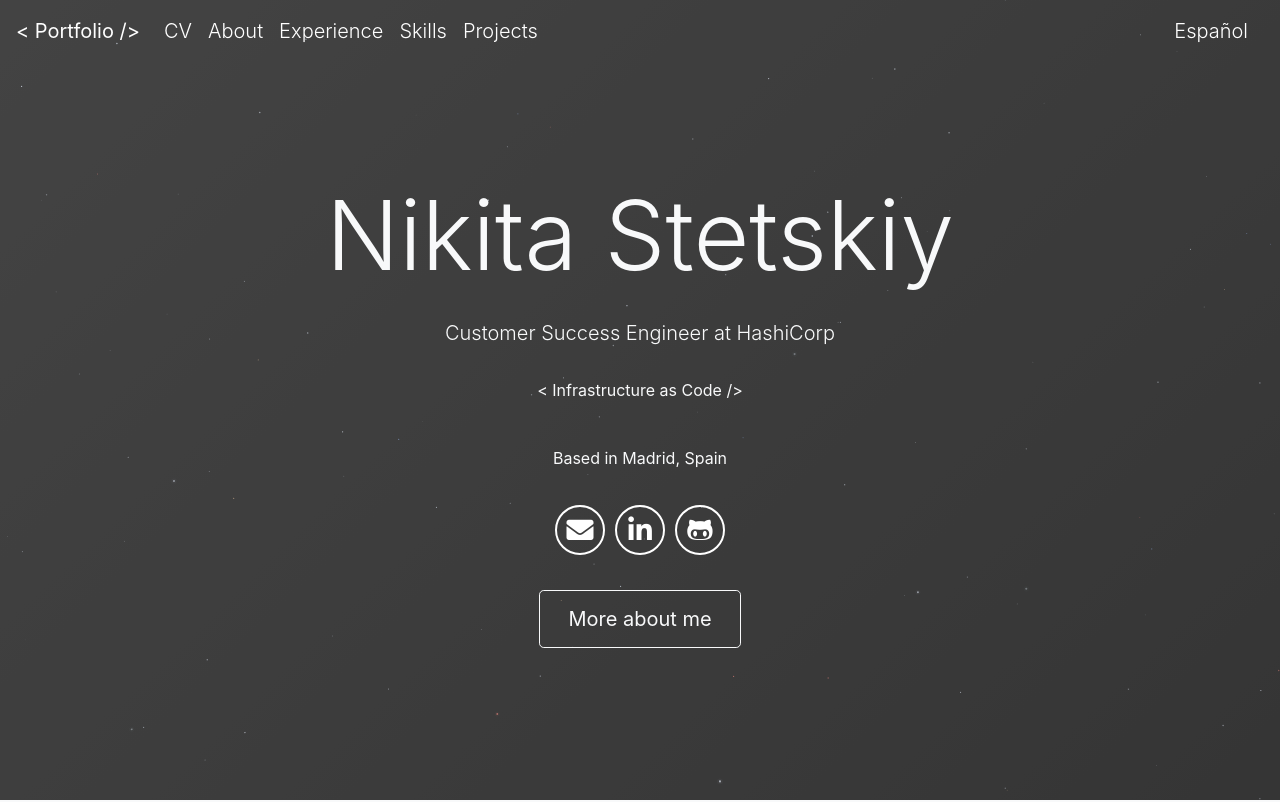
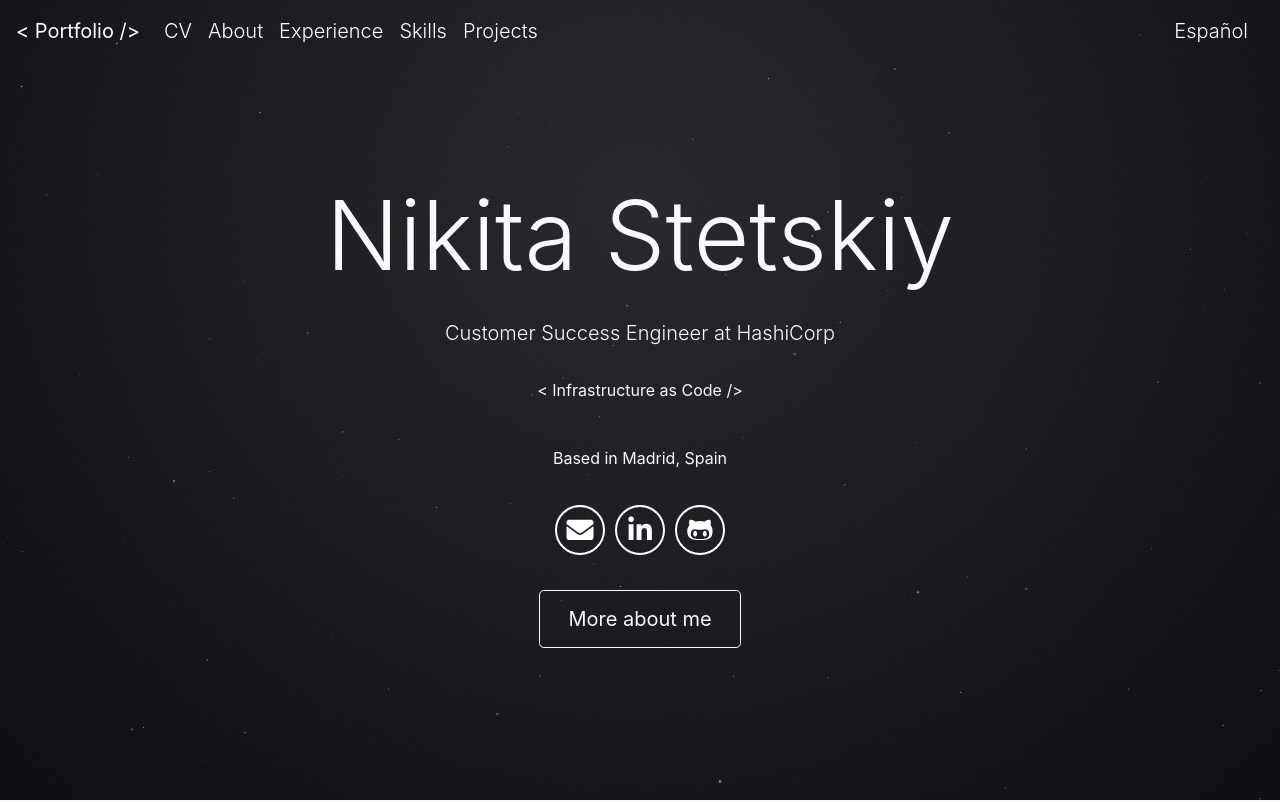
Before and after one commit to nikitastetskiy/portfolio, a React (Vite) app in the folder app/: page / in a window 1280 px wide. Shown: the top 802 px of the page. Built offline with nearby package versions, Linux system fonts and the light colour scheme.

Commit message:
Reduce hero gradient banding and render stars as points

```diff
--- a/app/src/App.jsx
+++ b/app/src/App.jsx
@@ -189,11 +189,7 @@ function Hero({ lang }) {
     <section
       id="home"
       aria-labelledby="hero-name"
-      style={{
-        background: 'linear-gradient(136deg,#FFFFFF, #3D3D3D, #000000)',
-        backgroundSize: '1200% 1200%',
-      }}
-      className="jumbotron jumbotron-fluid title bg-transparent bgstyle text-light min-vh-100 d-flex align-content-center align-items-center flex-wrap m-0"
+      className="jumbotron jumbotron-fluid title text-light min-vh-100 d-flex align-content-center align-items-center flex-wrap m-0"
     >
       <Starfield />
       <div className="container text-center text-mix">
--- a/app/src/components/Starfield.jsx
+++ b/app/src/components/Starfield.jsx
@@ -19,22 +19,9 @@ export default function Starfield() {
       context.clearRect(0, 0, bounds.width, bounds.height);
       context.save();
       context.translate(bounds.width / 2, bounds.height / 2);
-      context.lineCap = 'round';
       for (const particle of particles) {
         if (seconds) particle.update(seconds);
         const { sx, sy, radius, alpha, color } = particle;
-        const dx = sx - particle.osx;
-        const dy = sy - particle.osy;
-        const distance = Math.hypot(dx, dy);
-        if (distance > 0.4) {
-          const length = Math.min(1, 4 / distance);
-          context.beginPath();
-          context.moveTo(sx - dx * length, sy - dy * length);
-          context.lineTo(sx, sy);
-          context.lineWidth = radius * 0.7;
-          context.strokeStyle = `rgba(${color},${alpha * 0.32})`;
-          context.stroke();
-        }
         if (radius > 0.85) {
           context.beginPath();
           context.arc(sx, sy, radius * 2.75, 0, Math.PI * 2);
--- a/app/src/enhancements.css
+++ b/app/src/enhancements.css
@@ -4,11 +4,14 @@ html {
 }
 #home {
   position: relative;
+  isolation: isolate;
   overflow: hidden;
   padding-top: 90px;
+  background-color: #0b0c0f;
 }
 .starfield {
   position: absolute;
+  z-index: 1;
   inset: 0;
   width: 100%;
   height: 100%;
@@ -16,6 +19,7 @@ html {
 }
 #home .container {
   position: relative;
+  z-index: 2;
 }
 .about-layout .pic {
   width: 100%;
@@ -474,12 +478,17 @@ button:focus-visible {
   }
 }
 
-/* Keep the original animated gradient while retaining readable text at every phase. */
+/* A narrow tonal range and fine static grain soften gradient banding. */
 #home:before {
   content: '';
   position: absolute;
+  z-index: 0;
   inset: 0;
-  background: rgba(0, 0, 0, 0.55);
+  pointer-events: none;
+  background-image:
+    url('./images/sky-grain.svg'),
+    radial-gradient(ellipse at 50% 25%, #24262b 0%, #141519 60%, #090a0d 100%);
+  background-size: 128px 128px, 100% 100%;
 }
 #home .text-mix {
   mix-blend-mode: normal;
--- a/app/src/starfield/particle.js
+++ b/app/src/starfield/particle.js
@@ -27,19 +27,12 @@ export default class Particle {
       : tint < 0.96 ? '255,146,137'
       : '255,215,174';
     this.project();
-    // A new star never draws a trail from the center or its previous location.
-    this.osx = this.sx;
-    this.osy = this.sy;
   }
 
   project() {
     const scale = this.bounds.depth / this.z;
     this.sx = this.x * scale;
     this.sy = this.y * scale;
-    // A fixed exposure keeps trails the same length at different refresh rates.
-    const previousScale = this.bounds.depth / (this.z + this.speed / 60);
-    this.osx = this.x * previousScale;
-    this.osy = this.y * previousScale;
     this.radius = Math.min(1.65, this.size * Math.sqrt(scale));
     const fade = Math.max(0, Math.min(1, this.age / 1.2, (this.z - this.bounds.near) / 180));
     this.alpha = this.brightness * fade * (0.88 + 0.12 * Math.sin(this.phase));
```
Also changed, not shown: app/src/images/sky-grain.svg (added), 1 other file (tests, documents, lock files or other folders).
